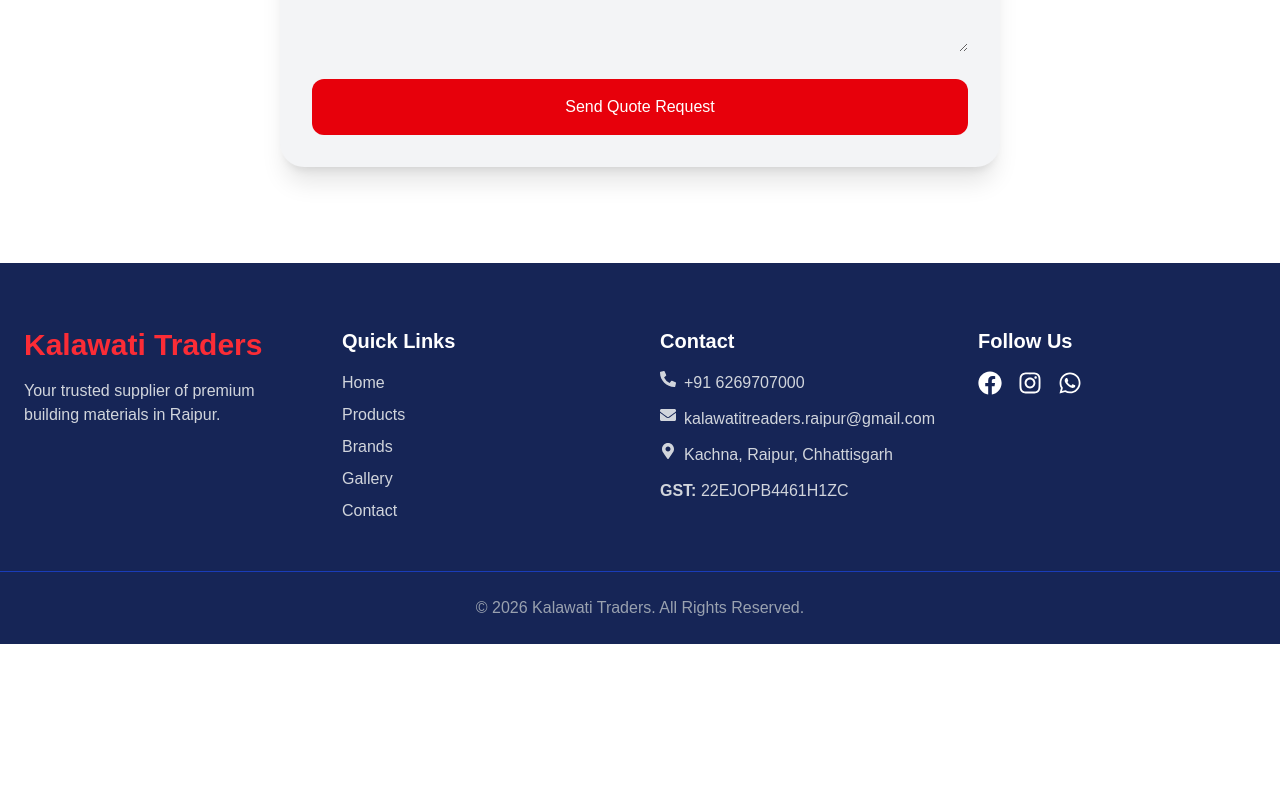
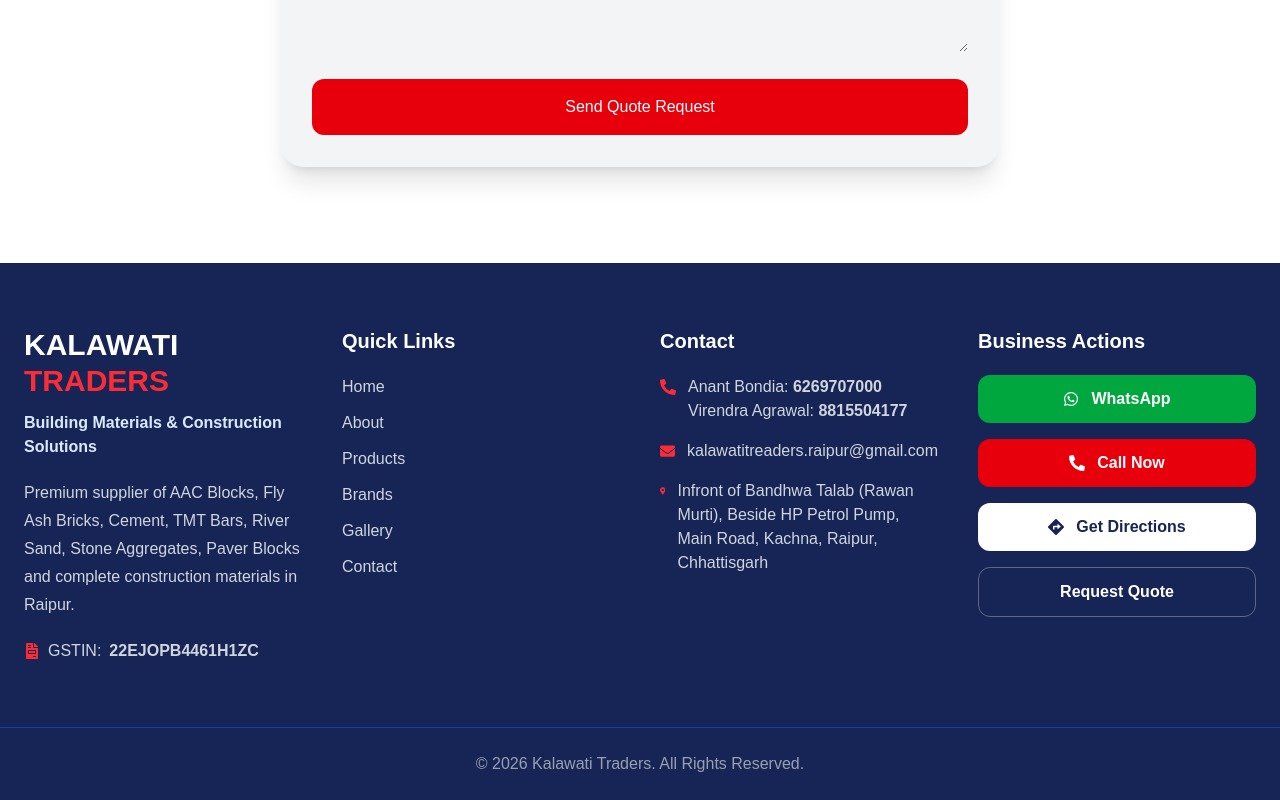
Before and after one commit to vbondia90-web/kalawati-traders, a React (Vite) app: page / in a window 1280 px wide. Shown: the part 8243-9043 px from the top of the page. Before the commit the page ends 8887 px from the top, so only its background shows below. Built offline with nearby package versions, Linux system fonts and the light colour scheme.

Commit message:
Remove social icons from footer

```diff
--- a/src/components/layout/Footer.jsx
+++ b/src/components/layout/Footer.jsx
@@ -1,51 +1,87 @@
-import { FaFacebook, FaInstagram, FaWhatsapp, FaPhoneAlt, FaEnvelope, FaMapMarkerAlt } from "react-icons/fa";
+import { FaPhoneAlt, FaEnvelope, FaMapMarkerAlt, FaWhatsapp, FaDirections, FaFileInvoice } from "react-icons/fa";
 
-export default function Footer(){
-return(
-<footer className="bg-blue-950 text-white pt-16">
-<div className="max-w-7xl mx-auto px-6 grid md:grid-cols-2 lg:grid-cols-4 gap-10">
-
+export default function Footer() {
+  return (
+    <footer className="bg-blue-950 text-white">
+      <div className="max-w-7xl mx-auto px-6 py-16 grid md:grid-cols-2 lg:grid-cols-4 gap-10">
         <div>
-<h2 className="text-3xl font-bold text-red-500">Kalawati Traders</h2>
-<p className="mt-4 text-gray-300">
-Your trusted supplier of premium building materials in Raipur.
+          <h2 className="text-3xl font-extrabold">
+            KALAWATI <span className="text-red-500">TRADERS</span>
+          </h2>
+          <p className="mt-3 text-blue-100 font-semibold">
+            Building Materials & Construction Solutions
+          </p>
+          <p className="mt-5 text-gray-300 leading-7">
+            Premium supplier of AAC Blocks, Fly Ash Bricks, Cement, TMT Bars,
+            River Sand, Stone Aggregates, Paver Blocks and complete construction materials in Raipur.
+          </p>
+          <p className="mt-5 flex items-center gap-2 text-gray-300">
+            <FaFileInvoice className="text-red-500" />
+            GSTIN: <strong>22EJOPB4461H1ZC</strong>
           </p>
         </div>
 
         <div>
-<h3 className="text-xl font-semibold mb-4">Quick Links</h3>
-<ul className="space-y-2 text-gray-300">
-<li>Home</li>
-<li>Products</li>
-<li>Brands</li>
-<li>Gallery</li>
-<li>Contact</li>
+          <h3 className="text-xl font-bold mb-5 text-white">Quick Links</h3>
+          <ul className="space-y-3 text-gray-300">
+            <li><a href="#home" className="hover:text-red-400">Home</a></li>
+            <li><a href="#about" className="hover:text-red-400">About</a></li>
+            <li><a href="#products" className="hover:text-red-400">Products</a></li>
+            <li><a href="#brands" className="hover:text-red-400">Brands</a></li>
+            <li><a href="#gallery" className="hover:text-red-400">Gallery</a></li>
+            <li><a href="#contact" className="hover:text-red-400">Contact</a></li>
           </ul>
         </div>
 
         <div>
-<h3 className="text-xl font-semibold mb-4">Contact</h3>
-<div className="space-y-3 text-gray-300">
-<p className="flex gap-2"><FaPhoneAlt/> +91 6269707000</p>
-<p className="flex gap-2"><FaEnvelope/> kalawatitreaders.raipur@gmail.com</p>
-<p className="flex gap-2"><FaMapMarkerAlt/> Kachna, Raipur, Chhattisgarh</p>
-<p><strong>GST:</strong> 22EJOPB4461H1ZC</p>
+          <h3 className="text-xl font-bold mb-5 text-white">Contact</h3>
+          <div className="space-y-4 text-gray-300">
+            <p className="flex gap-3">
+              <FaPhoneAlt className="text-red-500 mt-1" />
+              <span>
+                Anant Bondia: <strong>6269707000</strong><br />
+                Virendra Agrawal: <strong>8815504177</strong>
+              </span>
+            </p>
+            <p className="flex gap-3">
+              <FaEnvelope className="text-red-500 mt-1" />
+              <span>kalawatitreaders.raipur@gmail.com</span>
+            </p>
+            <p className="flex gap-3">
+              <FaMapMarkerAlt className="text-red-500 mt-1" />
+              <span>
+                Infront of Bandhwa Talab (Rawan Murti), Beside HP Petrol Pump,
+                Main Road, Kachna, Raipur, Chhattisgarh
+              </span>
+            </p>
           </div>
         </div>
 
         <div>
-<h3 className="text-xl font-semibold mb-4">Follow Us</h3>
-<div className="flex gap-4 text-2xl">
-<a href="#"><FaFacebook/></a>
-<a href="#"><FaInstagram/></a>
-<a href="https://wa.me/916269707000"><FaWhatsapp/></a>
+          <h3 className="text-xl font-bold mb-5 text-white">Business Actions</h3>
+          <div className="grid gap-4">
+            <a href="https://wa.me/916269707000" target="_blank" rel="noreferrer" className="inline-flex items-center justify-center gap-3 rounded-xl bg-green-600 px-5 py-3 font-bold hover:bg-green-700">
+              <FaWhatsapp /> WhatsApp
+            </a>
+
+            <a href="tel:+916269707000" className="inline-flex items-center justify-center gap-3 rounded-xl bg-red-600 px-5 py-3 font-bold hover:bg-red-700">
+              <FaPhoneAlt /> Call Now
+            </a>
+
+            <a href="https://maps.app.goo.gl/84mbUawKRErEfRWW8" target="_blank" rel="noreferrer" className="inline-flex items-center justify-center gap-3 rounded-xl bg-white px-5 py-3 font-bold text-blue-950 hover:bg-gray-100">
+              <FaDirections /> Get Directions
+            </a>
+
+            <a href="#quote" className="inline-flex items-center justify-center rounded-xl border border-white/30 px-5 py-3 font-bold hover:bg-white/10">
+              Request Quote
+            </a>
+          </div>
         </div>
       </div>
 
-</div>
-
-<div className="border-t border-blue-800 mt-12 py-6 text-center text-gray-400">
+      <div className="border-t border-blue-800 py-6 text-center text-gray-400">
         © 2026 Kalawati Traders. All Rights Reserved.
       </div>
     </footer>
-)}
+  );
+}
```
Lines whose indentation alone changed are shown as unchanged.
